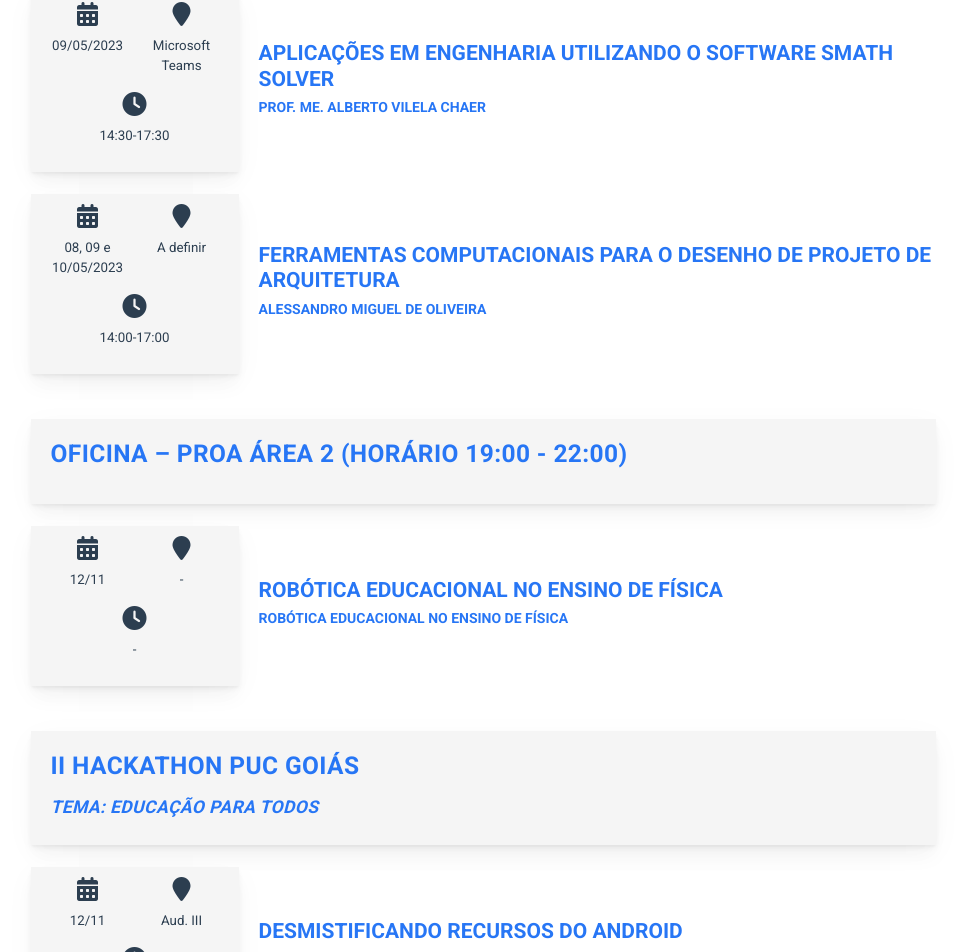
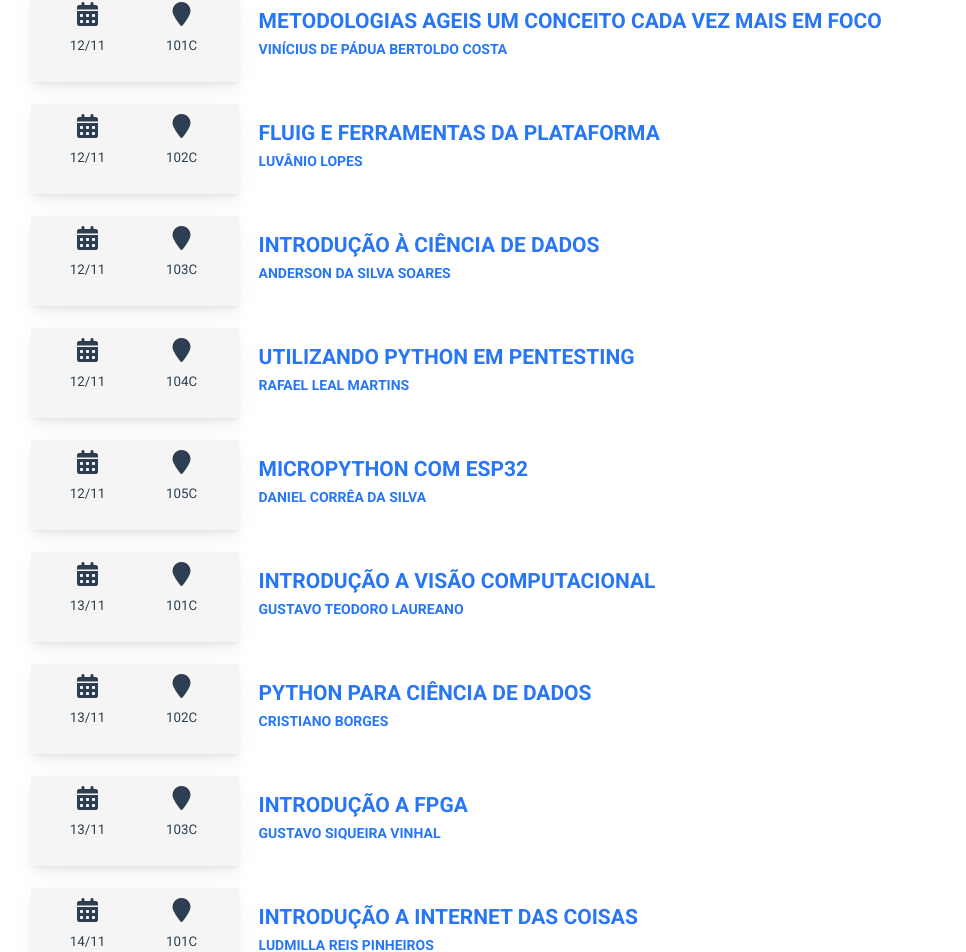
Before and after one commit to GabrielBandeiraB/jcpoli-website-production, a Vue app: page /programacao in a window 1280 px wide. Shown: the part 7366-8318 px from the top of the page, without its empty margins (157-1123 px from the left). Built offline with nearby package versions, Linux system fonts and the light colour scheme; what vue-loading-overlay, vue-localstorage, vue-notification, vue-the-mask would draw is missing.

Commit message:
refactor: alter minicursos.ts

```diff
--- a/src/storage/programacao/minicursos.ts
+++ b/src/storage/programacao/minicursos.ts
@@ -1,17 +1,79 @@
 export default [
   {
-    date: "09/05/2023",
-    description: "Aplicações em Engenharia utilizando o software Smath Solver",
-    place: "Microsoft Teams",
-    speaker: "Prof. Me. Alberto Vilela Chaer",
-    time: "14:30-17:30",
+    date: "12/11",
+    description: "Metodologias ageis um conceito cada vez mais em foco",
+    place: "101C",
+    speaker: "Vinícius de Pádua Bertoldo Costa",
+    time: null,
   },
   {
-    date: "08, 09 e 10/05/2023",
-    description: "Ferramentas computacionais para o desenho de projeto de arquitetura",
-    place: "A definir",
-    speaker: "Alessandro Miguel de Oliveira",
-    time: "14:00-17:00",
+    date: "12/11",
+    description: "Fluig e ferramentas da plataforma",
+    place: "102C",
+    speaker: "Luvânio Lopes",
+    time: null,
   },
-
+  {
+    date: "12/11",
+    description: "Introdução à ciência de dados",
+    place: "103C",
+    speaker: "Anderson da Silva soares",
+    time: null,
+  },
+  {
+    date: "12/11",
+    description: "Utilizando Python em Pentesting",
+    place: "104C",
+    speaker: "Rafael Leal Martins",
+    time: null,
+  },
+  {
+    date: "12/11",
+    description: "Micropython com ESP32",
+    place: "105C",
+    speaker: "Daniel Corrêa da Silva",
+    time: null,
+  },
+  {
+    date: "13/11",
+    description: "Introdução a visão computacional",
+    place: "101C",
+    speaker: "Gustavo Teodoro Laureano",
+    time: null,
+  },
+  {
+    date: "13/11",
+    description: "Python para Ciência de Dados",
+    place: "102C",
+    speaker: "Cristiano Borges",
+    time: null,
+  },
+  {
+    date: "13/11",
+    description: "Introdução a FPGA",
+    place: "103C",
+    speaker: "Gustavo Siqueira Vinhal",
+    time: null,
+  },
+  {
+    date: "14/11",
+    description: "Introdução a Internet das Coisas",
+    place: "101C",
+    speaker: "Ludmilla Reis Pinheiros",
+    time: null,
+  },
+  {
+    date: "14/11",
+    description: "Conhecendo o Docker",
+    place: "103C",
+    speaker: "Daniel Vitor Lucena",
+    time: null,
+  },
+  {
+    date: "14/11",
+    description: "Introdução a Inteligencia Artificial",
+    place: "104C",
+    speaker: "Ricardo Augusto Pereira",
+    time: null,
+  },
 ];
```
